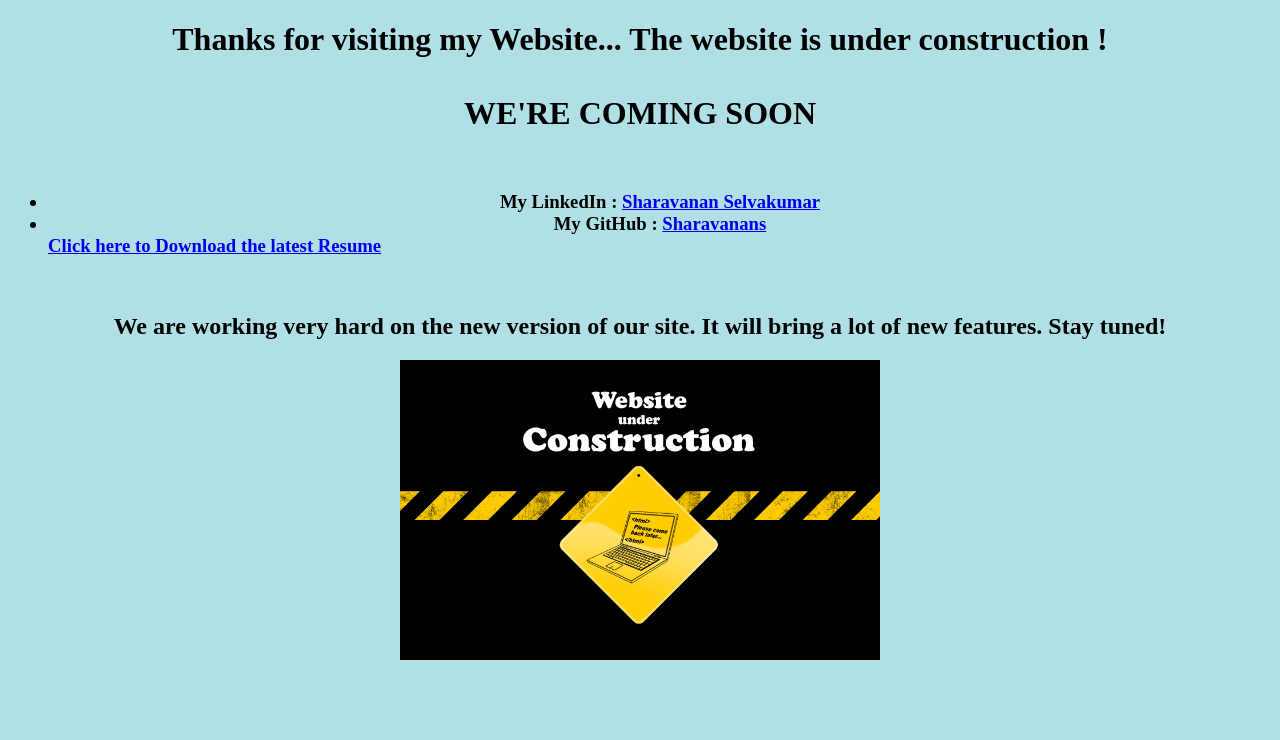
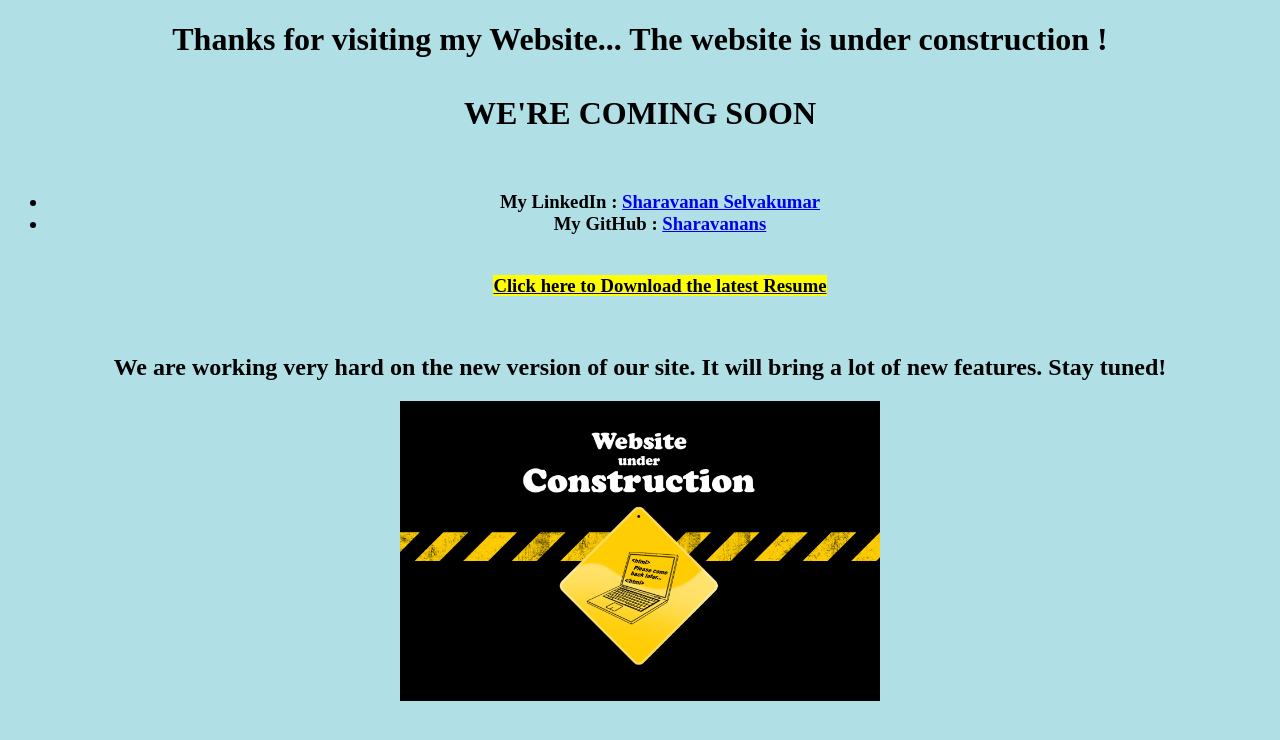
Before and after one commit to sharavanans/sharavanans.github.io, a plain HTML site: page index.html in a window 1280 px wide. Drawn offline with Linux system fonts and the light colour scheme.

Commit message:
Update index.html

```diff
--- a/index.html
+++ b/index.html
@@ -15,9 +15,9 @@ WE'RE COMING SOON </h1> <br>
                 <li style="text-align:center;"> My LinkedIn : <a href="https://www.linkedin.com/in/sharavanans/" target="blank"> Sharavanan Selvakumar </a> </li>
 		<li style="text-align:center;"> My GitHub    : <a href="https://github.com/sharavanans" target="blank"> Sharavanans </a> </li>
 
-		<div>
-        		<a href="Sharavanan_S%20CV.pdf">Click here to Download the latest Resume</a>
-      		</div>
+		<br><p style="text-align:center;">
+        		<a href="Sharavanan_S%20CV.pdf" target="blank"> <mark> Click here to Download the latest Resume <mark> </a>
+      		</p>
 	</ul>
 </h3>	<br>
 <h2 style="text-align:center;">
```
